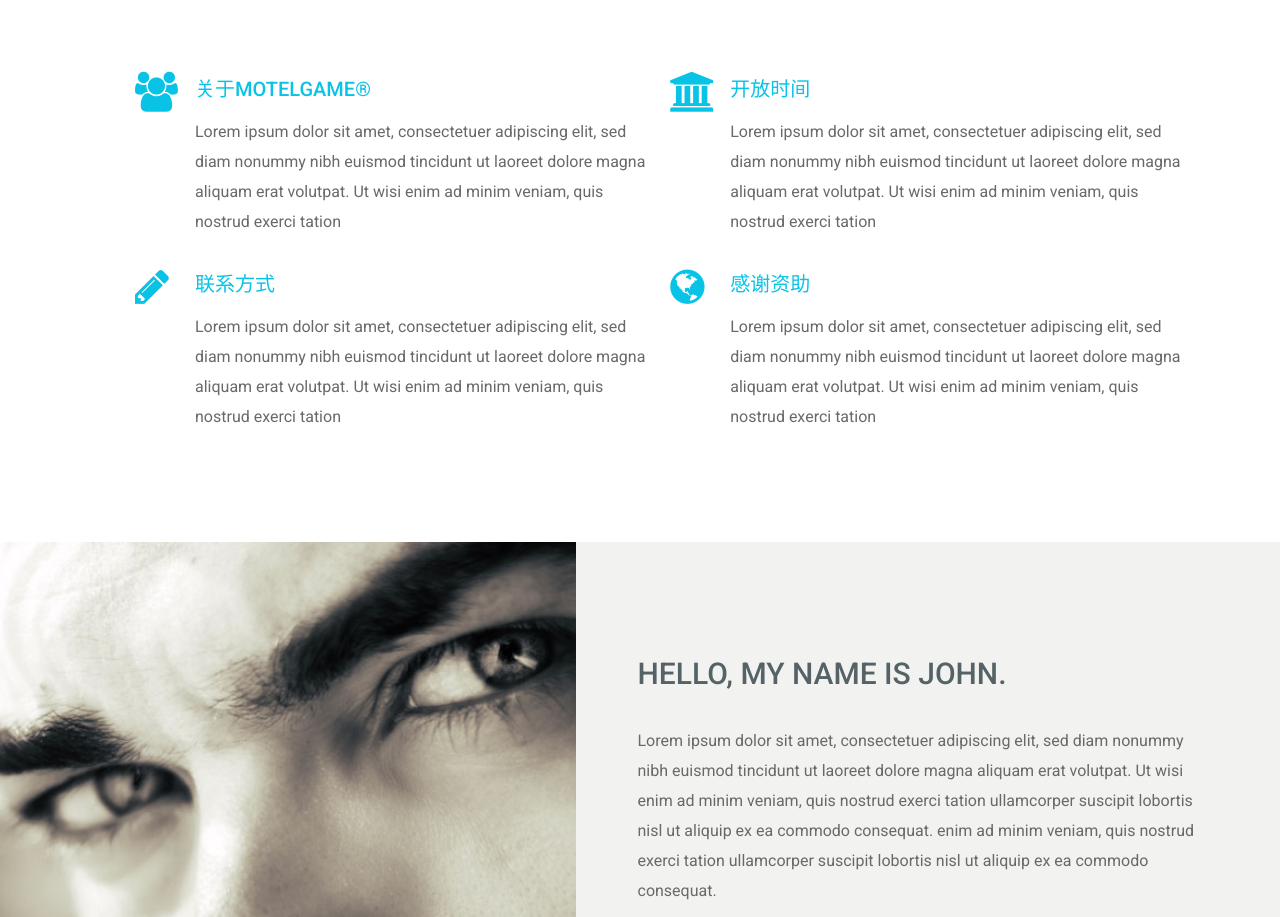
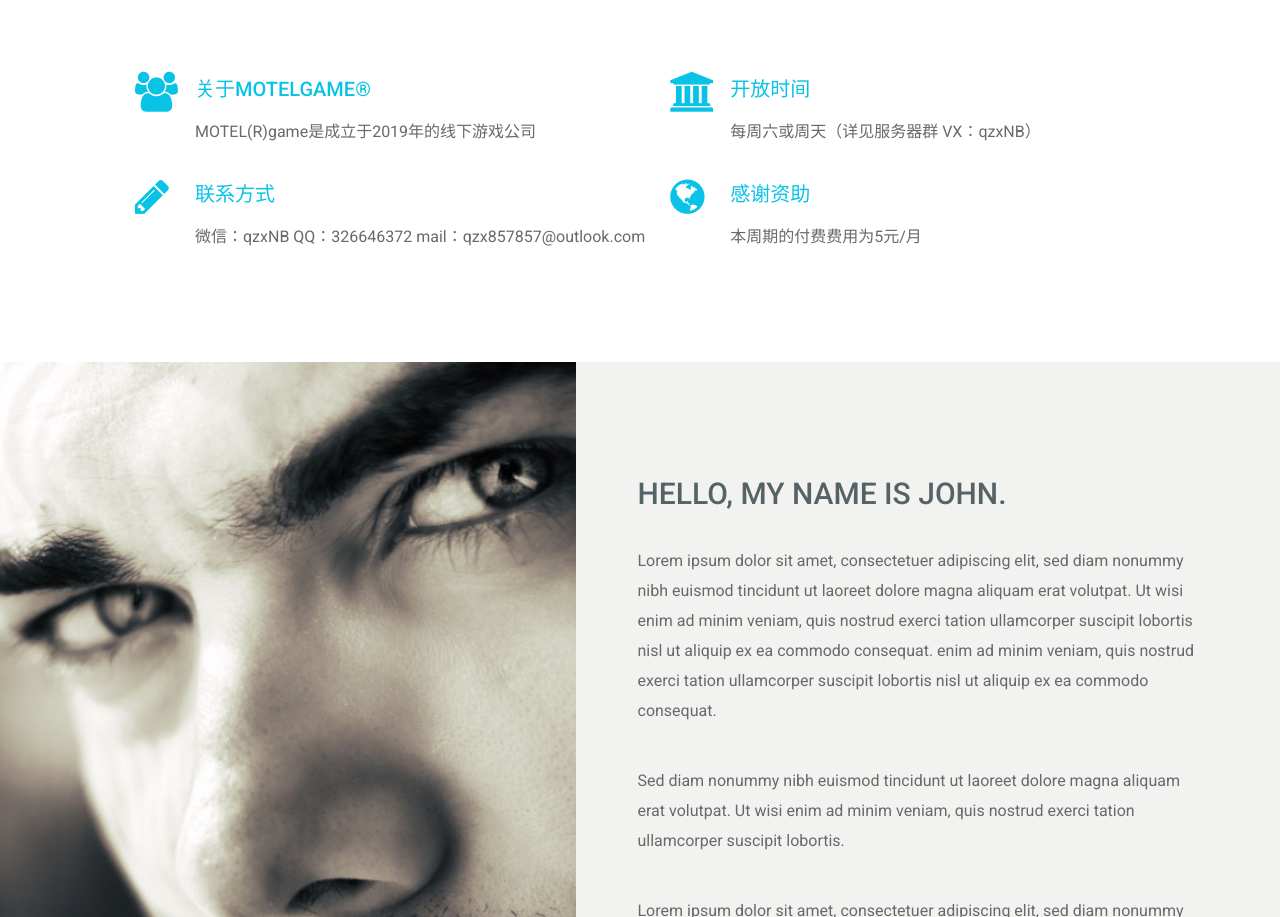
Before and after one commit to WAXQER/WAXQER.github.io, a plain HTML site: page index.html in a window 1280 px wide. Shown: the part 935-1852 px from the top of the page. Drawn offline with nearby package versions, Linux system fonts and the light colour scheme.

Commit message:
Update index.html

```diff
--- a/index.html
+++ b/index.html
@@ -85,28 +85,28 @@
 								<i class="fa fa-users"></i>
 								<div class="service-box">
 									<h3>关于motelGAME®</h3>
-									<p>Lorem ipsum dolor sit amet, consectetuer adipiscing elit, sed diam nonummy nibh euismod tincidunt ut laoreet dolore magna aliquam erat volutpat. Ut wisi enim ad minim veniam, quis nostrud exerci tation</p>
+									<p>MOTEL(R)game是成立于2019年的线下游戏公司</p>
 								</div>
 							</div> <!-- service -inner  -->
 							<div class="service-inner wow fadeInRight" data-wow-delay=".5s">
 								<i class="fa fa-bank"></i>
 								<div class="service-box">
 									<h3>开放时间</h3>
-									<p>Lorem ipsum dolor sit amet, consectetuer adipiscing elit, sed diam nonummy nibh euismod tincidunt ut laoreet dolore magna aliquam erat volutpat. Ut wisi enim ad minim veniam, quis nostrud exerci tation</p>
+									<p>每周六或周天（详见服务器群 VX：qzxNB）</p>
 								</div>
 							</div>  <!-- service -inner  -->
 							<div class="service-inner wow fadeInRight" data-wow-delay=".8s">
 								<i class="fa fa-pencil"></i>
 								<div class="service-box">
 									<h3>联系方式</h3>
-									<p>Lorem ipsum dolor sit amet, consectetuer adipiscing elit, sed diam nonummy nibh euismod tincidunt ut laoreet dolore magna aliquam erat volutpat. Ut wisi enim ad minim veniam, quis nostrud exerci tation</p>
+									<p>微信：qzxNB QQ：326646372 mail：qzx857857@outlook.com</p>
 								</div>
 							</div> <!-- service -inner  -->
 							<div class="service-inner wow fadeInRight" data-wow-delay="1.1s">
 								<i class="fa fa-globe"></i>
 								<div class="service-box">
 									<h3>感谢资助</h3>
-									<p>Lorem ipsum dolor sit amet, consectetuer adipiscing elit, sed diam nonummy nibh euismod tincidunt ut laoreet dolore magna aliquam erat volutpat. Ut wisi enim ad minim veniam, quis nostrud exerci tation</p>
+									<p>本周期的付费费用为5元/月</p>
 								</div>
 							</div>  <!-- service -inner  -->
 						</div>
```
